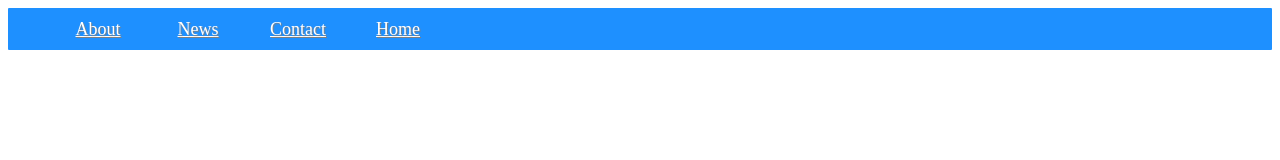
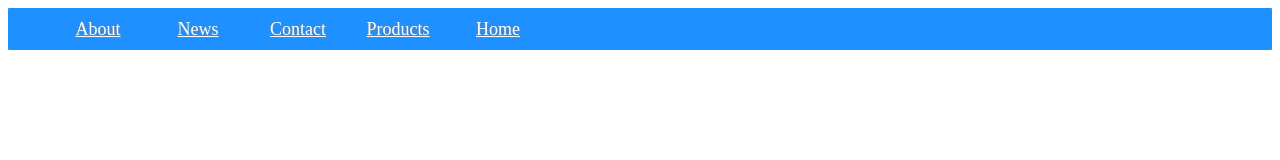
Before and after one commit to TraingamesOfficial/train-games.github.io, a plain HTML site: page Masterpage.html in a window 1280 px wide. Drawn offline with Linux system fonts and the light colour scheme.

Commit message:
Update Masterpage.html

```diff
--- a/Masterpage.html
+++ b/Masterpage.html
@@ -20,6 +20,10 @@
                     <a href="Contact.html" target="_parent">Contact</a>
                     </li>
 
+                      <li class="menuitem">
+                        <a href="Shop.html" target="_parent">Products</a>
+                    </li>
+
                     <li class="menuitem">
                         <a href="Home.html" target="_parent">Home</a>
                     </li>
```
